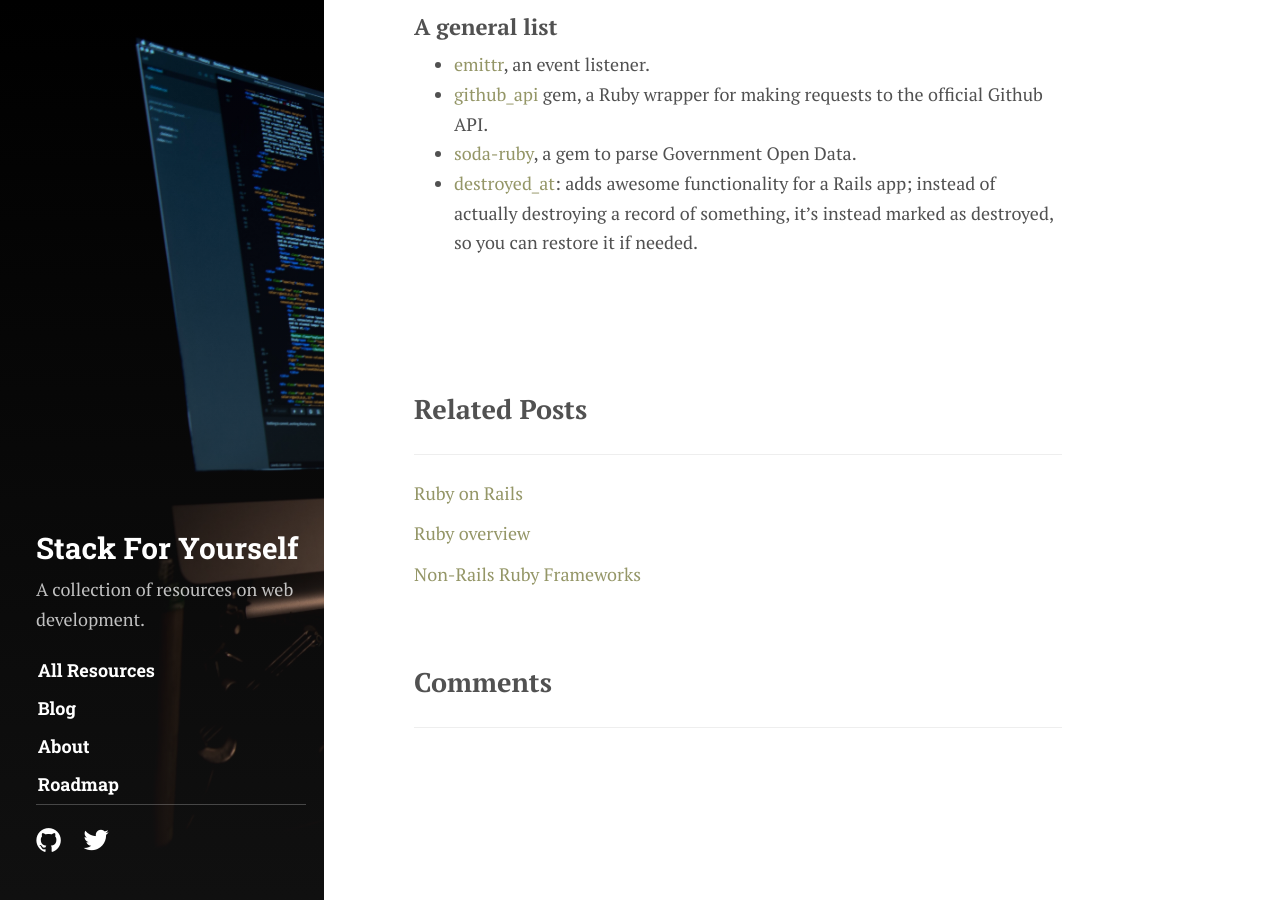
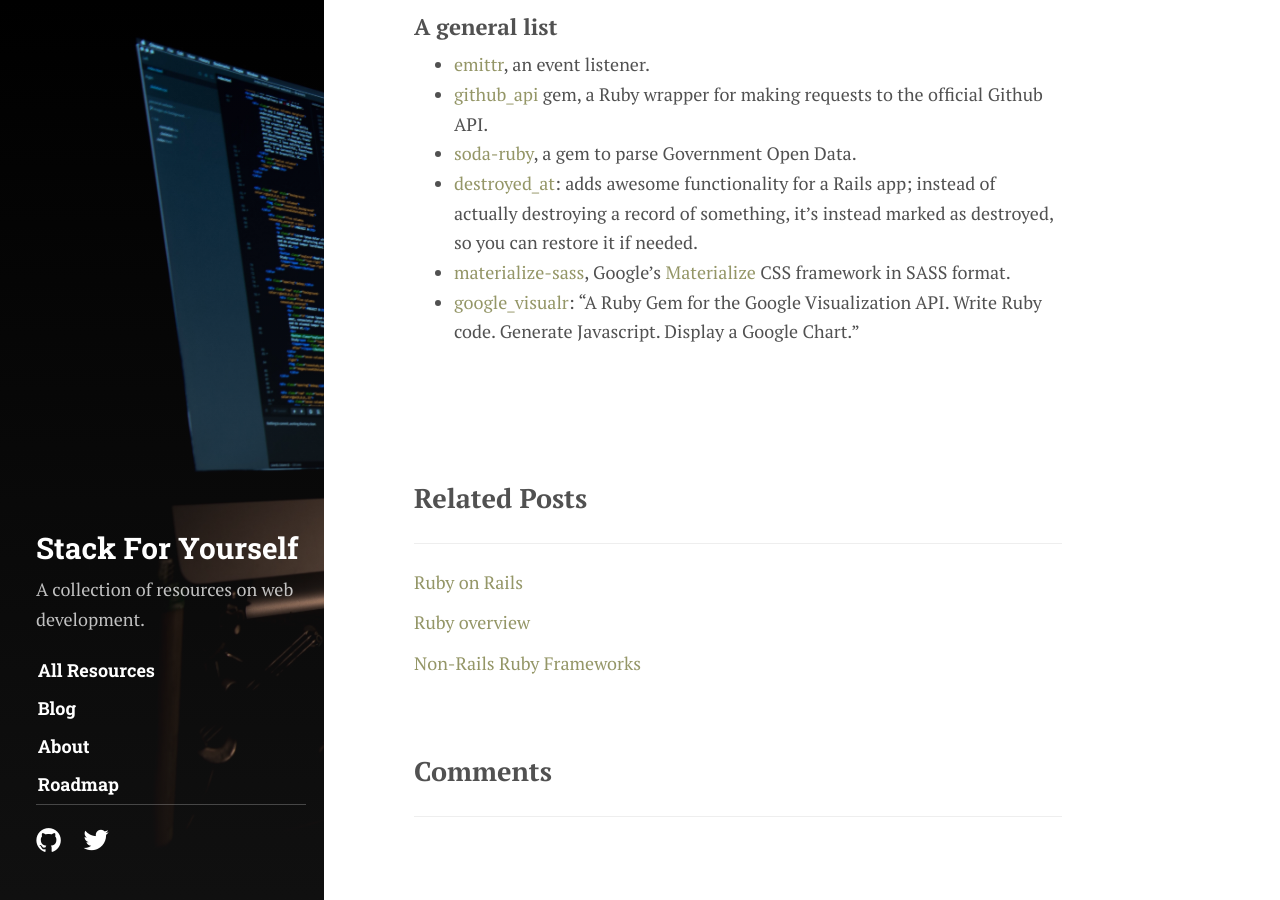
Before and after one commit to mindplace/stack-for-yourself, a Jekyll site: the page built from _posts/2016-07-01-ruby-gems.md, in a window 1280 px wide and 900 px high, scrolled down 956 px. Built offline with Jekyll 4.4.1, drawn with Linux system fonts in a browser that asks for light colours; some web fonts are replaced; comment, search, counter and statistics services are not loaded.

Commit message:
add some content

```diff
--- a/_posts/2016-07-01-ruby-gems.md
+++ b/_posts/2016-07-01-ruby-gems.md
@@ -30,3 +30,5 @@
 * [github_api](https://github.com/piotrmurach/github) gem, a Ruby wrapper for making requests to the official Github API.
 * [soda-ruby](https://github.com/socrata/soda-ruby), a gem to parse Government Open Data.
 * [destroyed_at](https://github.com/DockYard/ruby-destroyed_at): adds awesome functionality for a Rails app; instead of actually destroying a record of something, it's instead marked as destroyed, so you can restore it if needed.
+* [materialize-sass](https://github.com/mkhairi/materialize-sass), Google's [Materialize]({{ site.baseurl }}/2016/06/01/front-end-part-3-non-js-frameworks) CSS framework in SASS format.
+* [google_visualr](https://github.com/winston/google_visualr): "A Ruby Gem for the Google Visualization API. Write Ruby code. Generate Javascript. Display a Google Chart."
```
Also changed, not shown: _posts/2016-05-01-open-apis.md (+1 -0 lines), _posts/2016-06-01-front-end-part-3-non-js-frameworks.md (+2 -1 lines), _posts/2016-06-01-javascript-frameworks.md (+1 -0 lines), _posts/2016-06-01-javascript-uncategorized.md (+4 -0 lines).
